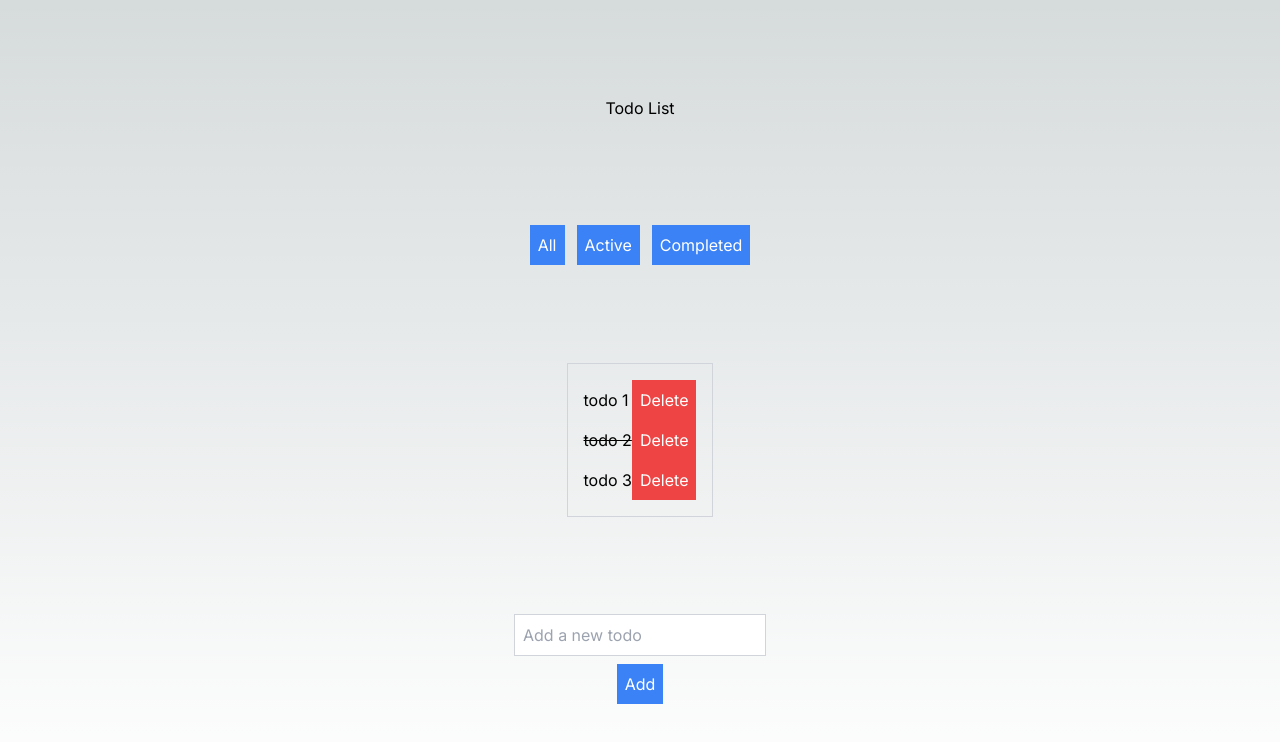
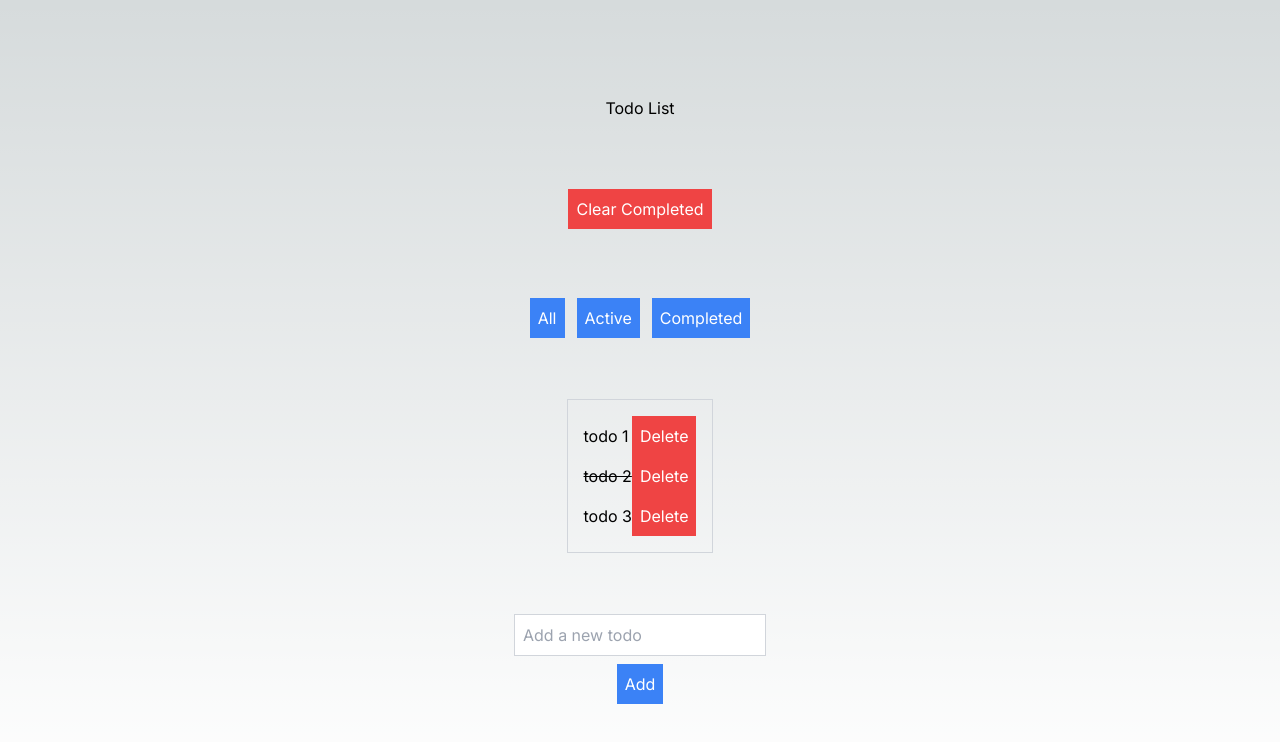
Before and after one commit to upieez/todo-fc-fe, a Next.js app: page / in a window 1280 px wide. Shown: the top 742 px of the page. Built offline with nearby package versions, Linux system fonts and the light colour scheme.

Commit message:
clear completed

```diff
--- a/src/app/page.tsx
+++ b/src/app/page.tsx
@@ -39,6 +39,11 @@ export default function Home() {
     setTodos(newTodos);
   };
 
+  const clearCompleted = () => {
+    const newTodos = todos.filter((todo) => !todo.completed);
+    setTodos(newTodos);
+  };
+
   const handleFilter = (filter: string) => {
     switch (filter) {
       case "all":
@@ -55,6 +60,13 @@ export default function Home() {
   return (
     <main className="flex min-h-screen flex-col items-center justify-between p-24">
       <h1>Todo List</h1>
+      {/* TODO: Destructive action, should prompt user if they are sure */}
+      <button
+        onClick={clearCompleted}
+        className="bg-red-500 text-white p-2 mt-2"
+      >
+        Clear Completed
+      </button>
       <TodoFilters handleFilter={handleFilter} />
       <TodoList
         todos={filteredTodos.length > 0 ? filteredTodos : todos}
```
